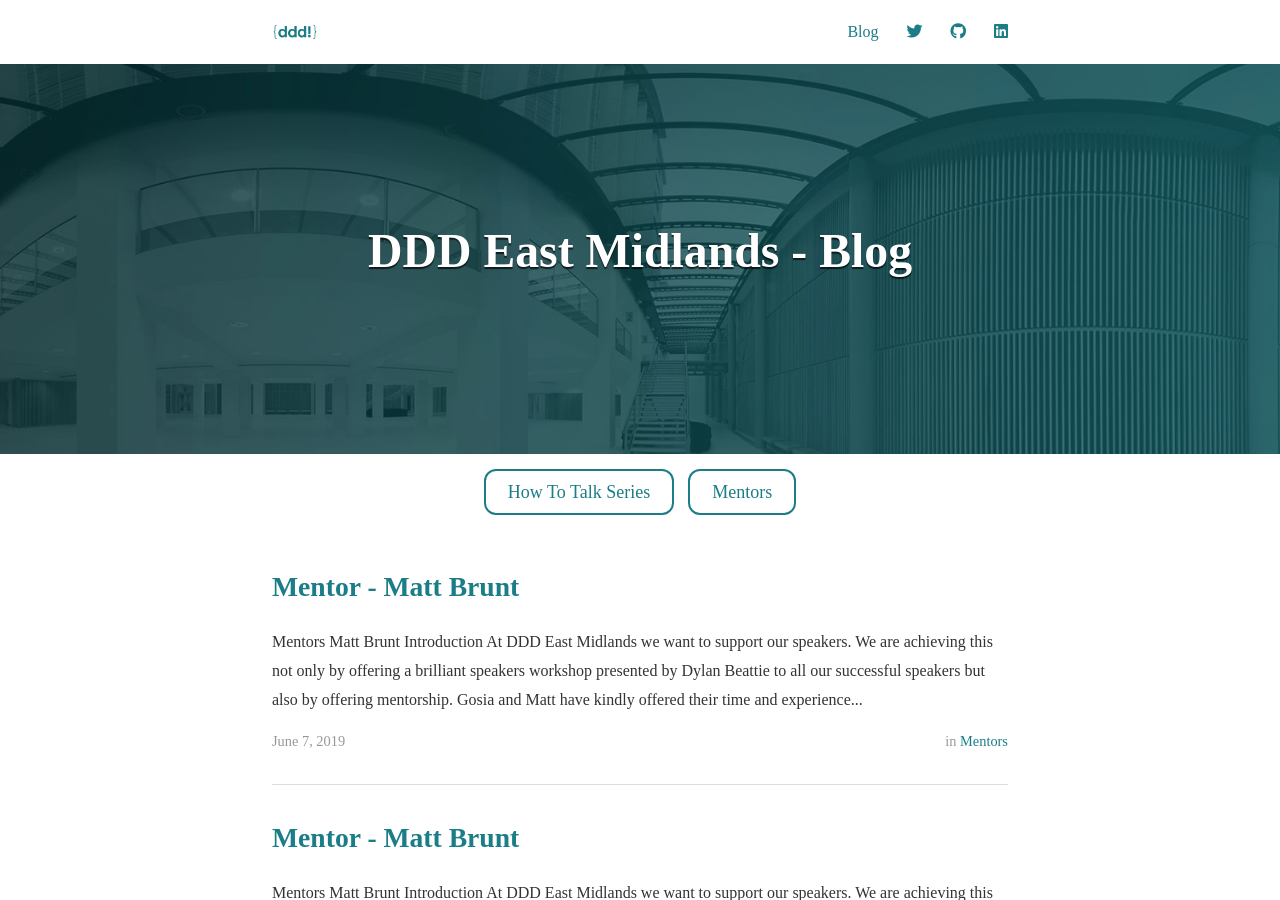
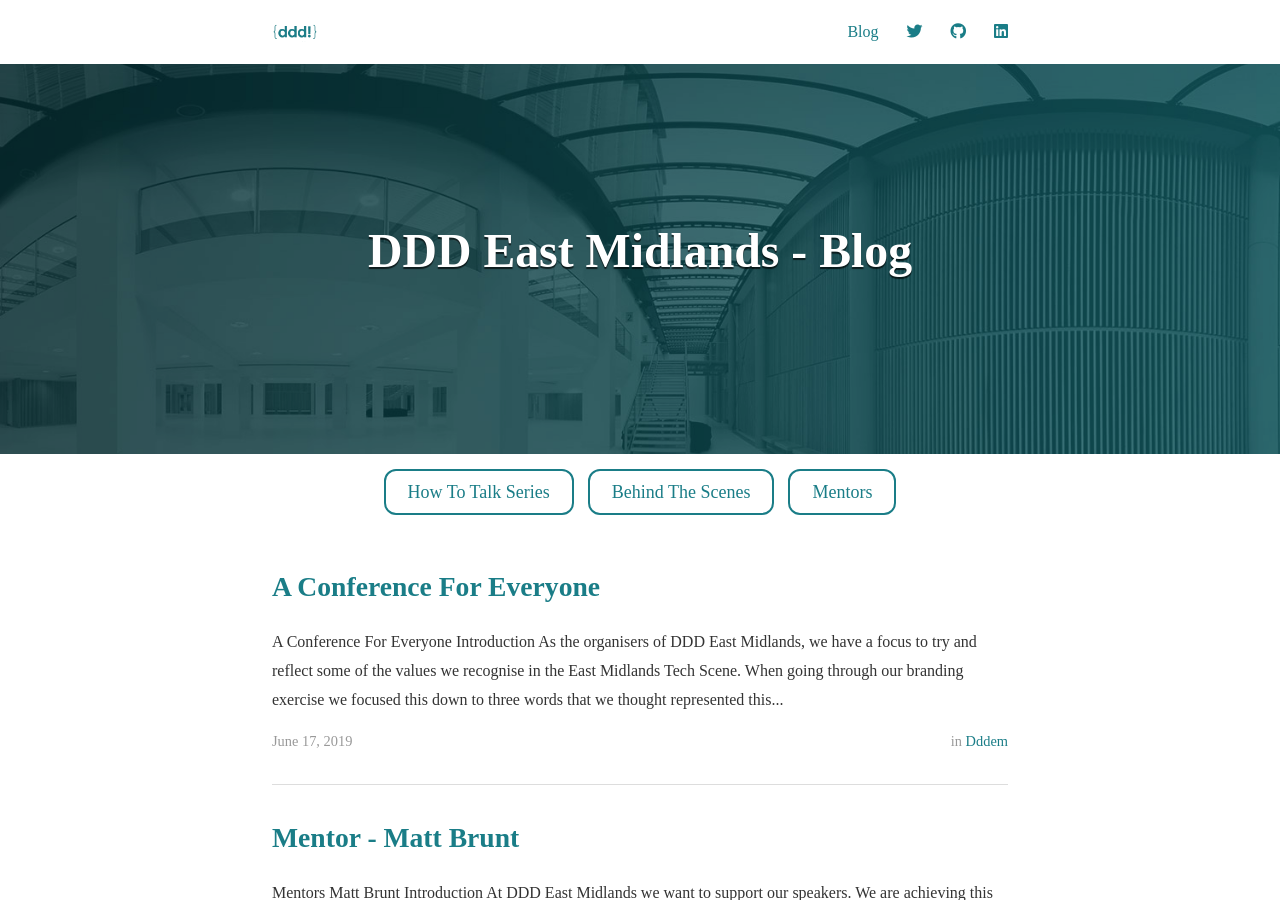
Before and after one commit to DDDEastMidlandsLimited/dddem-blog, a Jekyll site: the page built from index.html, in a window 1280 px wide and 900 px high. Built offline with Jekyll 4.4.1, drawn with Linux system fonts in a browser that asks for light colours; nearby versions of some CDN libraries; the list of posts is cut into pages by our own code; some of the changed lines change nothing that is shown.

Commit message:
Add a conference for everyone

```diff
--- /dev/null
+++ b/_posts/2019-06-17-conference-for-everyone-post.md
@@ -0,0 +1,213 @@
+---
+layout: post
+title: A Conference For Everyone
+description: "Planning DDD East Midlands"
+date: 2019-06-17
+cover: "/assets/header_image.jpg"
+author: Jessica White
+categories: [dddem]
+comments: false
+share: true
+---
+
+----
+<center>
+<h3 class="quote"><i>A Conference For Everyone</i> </h3>
+</center>
+
+---
+<br/>
+
+# Introduction
+---
+
+As the organisers of DDD East Midlands, we have a focus to try and reflect some of the values we recognise in the East Midlands Tech Scene. When going through our branding exercise we focused this down to three words that we thought represented this community:
+
+- Inclusivity
+- Support
+- Camaraderie
+
+In the aim to carry these themes through we have approached each one in a few different ways, from the way talks are selected, through to considering some of the needs of those in attendance of the event.
+
+As this is a community focused event, we also want to be transparent on how we are trying to achieve these goals.
+
+<br/>
+
+# Talk Selection
+
+---
+
+## Attendee Vote
+
+We’ve been incredibly fortunate that this ethos has carried through into the talks selected by our excellent attendees. The talks at DDD East Midlands are selected through popularity vote. Attendees vote on anonymised submissions, only being shown titles and talk descriptions.
+
+For the first year, there were 15 speaking slots available. Over two-thirds of our attendees voted on what they wanted to see, and the finals selections were varied in terms of topic and speaker experience.
+
+## Organiser Discretion
+
+As organisers, we do get to have a small amount of influence to ensure there is a degree of diversity and fairness in the selection. We wanted to ensure that content wasn’t too repetitive, that there were a variety of speakers and that we had a diverse line-up. However, we wanted to achieve this while still being fair to our attendee's preferences and the voting system.
+
+Here are the self-enforced rules we put in place to achieve this.
+
+### No speaker got more than one talk.
+
+There are a limited amount of talks (especially in the first year) and we wanted to give as much opportunity to speak as possible.
+
+We also know that many speakers submitted multiple talks to maximise their chance of getting in. We want our speakers to enjoy the day, and this may be hindered by some if they needed to perform more than one, one-hour long talk.
+
+### We could select up to three talks ourselves to help ensure diversity.
+
+There were a few caveats we put in place to make sure that this was still done in line with our attendee's votes.
+
+- Only talks that were in the top third of votes were selected from.
+- We focused on many aspects of diversity, not just gender. The East Midlands tech scene is diverse and we wanted the conference to reflect that.
+- If the selection was already varied enough, we would have no effect on the talks selected by attendees, and our influence would be capped at 20% (hence “up to three”).
+
+We did this to ensure the diversity in the conference in terms of experience speaking, gender, ethnicity and otherwise; while also respecting the choices made by popular vote. We have tried to do this in a fair and responsible way.
+
+<br/>
+
+# Talk Stats — How you have helped.
+
+---
+
+You, the attendees, have picked a brilliant range of talks. In terms of topic, level of talk, range of experience and otherwise — you gave us as organisers very little work to do.
+
+## Different Levels Of Talks
+
+<img src="/assets/img/2019-06-17/graph.png" alt="pie chart" width="100%"/>
+
+As with most conferences, there is a trend towards introductory and overview level talks. There is something for everyone at all levels, and in our view, no matter your experience you can learn from most talks as they provide new perspectives and opinions.
+
+It is great that there is a mix of levels that have been selected, hopefully providing something for everyone on the day.
+
+## Speakers With A Range Of Experiences
+
+<img src="/assets/img/2019-06-17/mentor-graph.png" alt="pie chart" width="100%"/>
+
+As organisers, we are passionate about being a conference that is supportive of first-time speakers.
+Talks at local meetups on coming up with and submitting a talk.
+
+- Offering mentorship for first-time speakers.
+- Organising a speakers workshop.
+
+There are some amazing un-heard opinions, experiences and thoughts. Public speaking also provides a skill set that helps people in their day to day life and work. As a conference, we want to be a safe space to learn and explore these skills. We want to provide that support and be inclusive to these new voices.
+
+## A Range Of Topics
+
+The attendees have selected talks from a range of areas within technology. We haven’t released the agenda yet, as we are waiting on a couple of confirmations from selected speakers but some of the areas we have talks in include:
+
+- Design
+- UX
+- Deep Learning
+- Microservices
+- Management
+- Testing
+- Development Practices
+
+**And MORE…**
+
+There is something for everyone, and we can all enjoy a wide breadth of topics, supporting these speakers and demonstrating the great camaraderie of the excellent East Midlands tech community.
+
+<br/>
+
+# Carrying Out The Ethos
+
+---
+
+The stars have aligned with attendees picking talks. We’ve been incredibly lucky that our values have been reflected in the talk selection.
+
+As part of running this conference, we have tried our best to keep reflecting on these themes and doing what we can to meet these ideals.
+
+## Inclusivity
+
+As organisers we want the DDD East Midlands event to reflect the inclusivity of the East Midlands tech community. It is our aim that this event is one everyone can feel comfortable at and enjoy.
+
+### Addressing Accessibility Concerns
+
+We have tried to cover as much information as we could think of on our <a href="https://www.dddeastmidlands.com/accessibility/" target="_blank">Accessibility Page</a>. It’s an aim that people can feel informed around their own specific needs before attending the event.
+For diversity and first-time speakers, we’ve done a lot of outreach personally. We are going to groups and meetups, answering questions, putting a face to the event. Sometimes inclusivity concerns are hard to talk about, and submitting to talk is scary. We want to be approachable and for the experience of asking questions to be comfortable.
+
+### The Opportunity To Sponsor Captioning
+
+There is still the opportunity to sponsor captioning of talks.
+
+Captioning is useful to those with hearing difficulties, but can also make talks clearer for those who struggle understanding certain accents or find it easier to take in textual rather than audio formatted media. This won’t be available at the event unless it is sponsored, but we’ve made it a visible sponsorship opportunity.
+
+### Feedback
+On social media, we’ve encouraged people to get in touch about what we might have missed or not addressed.
+
+One big thing we will be changing for next year is the date of the conference. With this year being in half-term and us not being able to cover childcare of yet — it’s been a big blocker for some parents. Next years event will be on the 3rd of October: not in half term.
+
+The other piece of feedback we will act upon is that some people who were considering submitting to speak at the conference were put off by the length of the talks. We are discussing how we can alter the event for next year to be able to accommodate 30-minute talks and 5-minute lightning talks, alongside the 1-hour talk options. It is also thought this may be a good way of lowering the barrier for first-time speakers.
+
+There is more we would love to do if we didn’t have time and budget constraints, and a lot we have learnt from this first year to take onto the next.
+
+## Support
+
+This particular part of our ethos covers many areas. We want to support those involved in our conference. It’s our aim that attendees also feel supported when it is needed. We also want to demonstrate (and celebrate) our support for the current thriving East Midlands tech scene, the wonderful things happening in it, and encourage others to join it.
+
+### Having a clear and enforceable Code of Conduct
+
+To start on the toughest point, it’s our aim that everyone feels they have support, even when something untoward happens. On the build-up to the event and on the day itself, we will be reminding people of the Code of Conduct. We will also be giving information on what to do if anyone thinks the <a href="https://www.dddeastmidlands.com/code-of-conduct/" target="_blank">Code of Conduct</a> has been breached.
+
+As with any event, we hope that we don’t have any breaches and that everyone has a wonderful day and is respectful to each other. Nonetheless, we want to ensure the support framework is in place and transparent.
+
+### Speaker Support
+
+The most visible in this category is probably the speaker support.
+
+From the Speakers Workshop, to talking at meetups, to offering mentorship — we want to offer support to all of our speakers and make the experience of taking part in the conference enjoyable and memorable.
+
+To help our speakers with their future applications to other conferences, we are also recording all of the talks on the day with the help of the fantastic ShutterSocks team. Often having evidence of speaking helps strengthen applications to conferences, and we would love other places to see the fantastic speaking talent the East Midlands has to offer.
+
+It also means the great work done on the day can be shared, discussed and enjoyed beyond the main event.
+
+### Local Meetups
+
+Local meetups are also a focus of ours. Advertising the great meetups in the area, speaking at them, suggesting others speak at them. The East Midlands community would not exist if it weren’t for the local meetups and the heroes/heroines that organise them.
+
+### Local Companies
+
+As well as them supporting us, we want to celebrate and support our <a href="https://www.dddeastmidlands.com/notable-companies" target="_blank">Notable Companies</a>. Without their sponsorship, the event wouldn’t be possible. Without their technological drive, there wouldn’t be a tech community.
+
+### Partnering With Local Initiatives
+
+At the event, we’ve got a couple of special extra guests in local organisations that are not businesses or meetups but are working to improve and support the local tech community. Super excited for you all to find out more about these organisations.
+
+## Camaraderie
+
+As organisers, we love our local tech community. This conference is, in a way, a love letter to how great the East Midlands tech community is — but are a few other things we are doing for this principle as well.
+
+### Volunteer Crew
+
+For our Crew, we are thanking them for their support by inviting them to the speaker's workshop and personalising their crew hoodies. Events like the conference couldn’t happen without a great crew of volunteers, and we are grateful for all their help.
+
+
+### The Support Of The Local Community
+
+For the day, we are leaning on the generosity of the local community to make this event the best we can.
+
+We have individuals who have offered to run Hacktober sessions, Dungeons and Dragons sessions and more.
+
+Select volunteers are helping us by writing blog posts, doing social media takeovers — making the event a collaborative effort which reflects the camaraderie of the local tech community.
+
+<br/>
+
+---
+
+# Closing notes.
+
+As part of running this event, we are trying to be transparent with a lot of the information. This post has gone through some of what we are trying to achieve and only a few of the ways we are trying to achieve it.
+
+Yes, DDD East Midlands Conference aims to be an inclusive, supportive event that reflects the camaraderie of the local tech scene. This is made possible by the people in our community. It’s also a hope that some people outside our community will see these qualities and want to move here, work here and join in.
+
+We hope you enjoy the event. Just over 4 months remaining until the big day.
+
+J.
+
+---
+
+<div style="text-align:center; width:20%; margin-left: 10%;" markdown="1">
+<img src="{{site.baseurl}}/assets/logo.png" alt="Logo">
+</div>
--- a/index.html
+++ b/index.html
@@ -14,6 +14,7 @@
 
 <div class="center-buttons">
   <a class="button" href="/category/how-to-talk/" >How To Talk Series</a>
+  <a class="button" href="/category/dddem/" >Behind The Scenes</a>
   <a class="button" href="/category/mentors/" >Mentors</a>
 </div>
 
```
Also changed, not shown: assets/img/2019-06-17/graph.png (added), assets/img/2019-06-17/mentor-graph.png (added).
